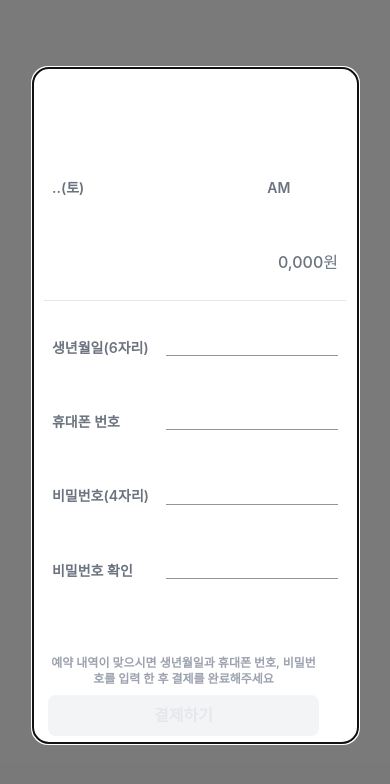
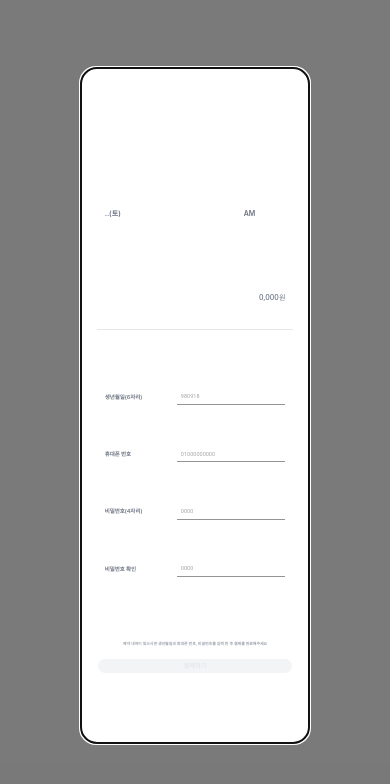
Before and after one commit to kaikim97/CS492, a React (Create React App) app: page /personalInfo in a window 390 px wide. Shown: the top 784 px of the page. Built offline with nearby package versions, Linux system fonts and the light colour scheme; a web font is replaced by a local one.

Commit message:
personalInfo responsive fixed

```diff
--- a/src/FindReservation.css
+++ b/src/FindReservation.css
@@ -1,8 +1,21 @@
 #header {
   font-size: min(1.7vw, 2.8vh);
   margin-top: 8vh;
+  text-align: center;
 }
-
+#modalRoot {
+  margin-top: 8vh;
+  margin-bottom: 12vh;
+  margin-left: auto;
+  margin-right: auto;
+  height: 80vh;
+  width: 58vw;
+  background-color: white;
+  border-color: white;
+  border-radius: 1.5vw;
+  color: #6c6c6c;
+  outline: none;
+}
 #upperHalf {
   text-align: left;
   width: 52vw;
--- a/src/PersonalInfo.js
+++ b/src/PersonalInfo.js
@@ -115,22 +115,20 @@ export default function PersonalInfo() {
   return done ? (
     <div>
       <Modal open={open}>
-        <div class="bg-white rounded-2xl text-gray-500 m-auto mt-8vh mb-12vh w-10/12 sm:w-6/12 h-80vh">
-          <div class="h-35p px-3vw pt-7vh ">
+        <div class="overflow-y-scroll bg-white rounded-2xl text-gray-500 m-auto mt-8vh mb-12vh w-10/12 sm:w-6/12 h-80vh">
+          <div class="h-40p px-4vw pt-8vh ">
             <div class="px-2vw flex flex-col justify-between h-5/6 mb-3vh">
-              <div class="text-lg md:text-2xl xl:text-4xl font-bold ">
-                {context.title}
-              </div>
+              <div class="text-title font-bold ">{context.title}</div>
 
-              <div class="text-sm md:text-lg xl:text-2xl font-semibold  flex w-10/12 xl:w-1/2 justify-between">
+              <div class="text-datetime font-semibold  flex w-10/12 xl:w-1/2 justify-between">
                 <p> {parseDate(context.date)}</p>
                 <p> {parseTime(context.time)}</p>
               </div>
               <div class="  flex w-full justify-between">
-                <p class="text-sm md:text-lg xl:text-2xl font-semibold ">
+                <p class="text-seat font-semibold ">
                   {context.seats.join(", ")}
                 </p>
-                <p class="text-xs md:text-xl xl:text-3xl font-medium ">
+                <p class="text-price font-medium ">
                   {parseInt(context.price / 1000) + ",000"}원
                 </p>
               </div>
@@ -138,20 +136,20 @@ export default function PersonalInfo() {
             <hr class="w-full  m-auto " />
           </div>
 
-          <div class="h-65p relative px-3vw py-2vh ">
-            <div class="text-xs md:text-lg xl:text-2xl font-medium flex flex-col h-1/6 justify-between my-2vh px-2vw ">
+          <div class="h-45p relative px-4vw py-2vh ">
+            <div class="text-seat font-medium flex flex-col h-35p justify-between my-2vh px-2vw ">
               <p>예약이 완료되었습니다.</p>
               <p>예약번호 &nbsp;&nbsp;&nbsp;&nbsp; {context.id}</p>
             </div>
-
-            <div class="absolute bottom-0 left-4vw w-10/12  h-20p text-center ">
-              <div class="text-xs md:text-sm xl:text-md font-semibold text-gray-400 mb-2">
+          </div>
+          <div class="w-full h-15p">
+            <div class="text-smallletter text-center w-85p m-auto  font-semibold text-gray-400 mb-2">
               예약 조회는 ‘예약 번호로 조회' 또는 ‘생년월일과 휴대폰 번호로
               조회' 모두 가능합니다
             </div>
             <div class="w-full text-center m-auto">
               <Button
-                  class="w-full text-center py-1vh rounded-lg text-md xl:text-2xl font-bold
+                class="w-85p text-center py-1p rounded-lg text-seat font-bold
                       bg-gray-200 text-gray-500"
               >
                 <Link to="/" style={{ textDecoration: "none" }}>
@@ -161,28 +159,25 @@ export default function PersonalInfo() {
             </div>
           </div>
         </div>
-        </div>
       </Modal>
     </div>
   ) : (
     <div>
       <Modal open={open}>
-        <div class="bg-white rounded-2xl text-gray-500 m-auto mt-8vh mb-12vh w-10/12 sm:w-6/12 h-80vh">
-          <div class="h-35p px-3vw pt-7vh ">
+        <div class="overflow-y-scroll bg-white rounded-2xl text-gray-500 m-auto mt-8vh mb-12vh w-7/12 sm:w-6/12 h-80vh">
+          <div class="h-40p px-4vw pt-8vh ">
             <div class="px-2vw flex flex-col justify-between h-5/6 mb-3vh">
-              <div class="text-lg md:text-2xl xl:text-4xl font-bold ">
-                {context.title}
-              </div>
+              <div class="text-title font-bold ">{context.title}</div>
 
-              <div class="text-sm md:text-lg xl:text-2xl font-semibold  flex w-10/12 xl:w-1/2 justify-between">
+              <div class="text-datetime font-semibold  flex w-10/12 xl:w-1/2 justify-between">
                 <p> {parseDate(context.date)}</p>
                 <p> {parseTime(context.time)}</p>
               </div>
               <div class="  flex w-full justify-between">
-                <p class="text-sm md:text-lg xl:text-2xl font-semibold ">
+                <p class="text-seat font-semibold ">
                   {context.seats.join(", ")}
                 </p>
-                <p class="text-md md:text-xl xl:text-3xl font-medium ">
+                <p class="text-price font-medium ">
                   {parseInt(context.price / 1000) + ",000"}원
                 </p>
               </div>
@@ -190,12 +185,13 @@ export default function PersonalInfo() {
             <hr class="w-full  m-auto " />
           </div>
 
-          <div class="h-65p relative px-3vw py-2vh ">
-            <div class="text-sm md:text-lg xl:text-2xl font-semibold flex flex-col h-60p justify-between my-2vh px-2vw ">
+          <div class="h-45p relative px-4vw py-4vh ">
+            <div class="text-label font-semibold flex flex-col h-80p  justify-between my-2vh px-2vw ">
               <div class="flex w-full items-center justify-between ">
                 <p class="">생년월일(6자리)</p>
                 <TextField
                   id="birthday"
+                  placeholder="980918"
                   value={birthday}
                   onChange={handleChange}
                   inputProps={{ maxLength: 11, style: { marginLeft: "1vw" } }}
@@ -210,6 +206,7 @@ export default function PersonalInfo() {
                 <p class="">휴대폰 번호</p>
                 <TextField
                   id="phone"
+                  placeholder="01000000000"
                   value={phone}
                   onChange={handleChange}
                   inputProps={{ maxLength: 11, style: { marginLeft: "1vw" } }}
@@ -224,6 +221,7 @@ export default function PersonalInfo() {
                 <p class="">비밀번호(4자리)</p>
                 <TextField
                   id="pwd"
+                  placeholder="0000"
                   type="password"
                   value={pwd}
                   onChange={handleChange}
@@ -239,6 +237,7 @@ export default function PersonalInfo() {
                 <p class="">비밀번호 확인</p>
                 <TextField
                   id="pwdConfirm"
+                  placeholder="0000"
                   type="password"
                   value={pwdConfirm}
                   onChange={handleChange}
@@ -251,16 +250,17 @@ export default function PersonalInfo() {
                 />
               </div>
             </div>
-            <div class="absolute bottom-0 left-4vw w-10/12  h-20p text-center ">
-              <div class="text-xs md:text-sm xl:text-md font-semibold text-gray-400 mb-2">
-                예약 내역이 맞으시면 생년월일과 휴대폰 번호, 비밀번호를 입력 한
-                후 결제를 완료해주세요
+          </div>
+          <div class="w-full h-15p">
+            <div class="text-smallletter text-center w-85p m-auto  font-semibold text-gray-400 mb-1p">
+              예약 내역이 맞으시면 생년월일과 휴대폰 번호, 비밀번호를 입력 한 후
+              결제를 완료해주세요
             </div>
             <div class="w-full text-center m-auto">
               <Button
                 disabled={buttonDisabled}
                 onClick={handleConfirm}
-                  class={`w-full text-center py-1vh rounded-lg text-md xl:text-2xl font-bold ${
+                class={`w-85p text-center py-1p rounded-lg text-seat font-bold ${
                   buttonDisabled
                     ? "bg-gray-100 text-gray-200"
                     : "bg-gray-200 text-gray-500"
@@ -271,7 +271,6 @@ export default function PersonalInfo() {
             </div>
           </div>
         </div>
-        </div>
       </Modal>
     </div>
   );
--- a/src/components/seat/seat.js
+++ b/src/components/seat/seat.js
@@ -199,7 +199,7 @@ function Seat() {
           </div>
         ))}
       </div>
-      <div class="w-full h-full justify-items-center text-center items-center m-10 p-10 ">
+      <div class="w-full h-full justify-items-center text-center items-center m-10  ">
         <TransformWrapper
           doubleClick={{ disabled: true }}
           maxScale={3}
--- a/src/features/dateAndTimeTable/DateAndTimeTable.js
+++ b/src/features/dateAndTimeTable/DateAndTimeTable.js
@@ -30,7 +30,7 @@ const DateAndTimeTable = () => {
       </div>
       <div class="flex-1 xl:flex ">
         <div class="w-screen xl:w-1/3 h-60 flex  xl:block bg-white font-bold  xl:h-screen xl:flex-auto mt-14">
-          <div class="w-80  xl:w-full h-full xl:h-1/4 relative bg-gradient-to-t bg-gray-300 from-black to-transparent ">
+          <div class="w-80 xl:w-full h-full xl:h-1/4 relative bg-gradient-to-t bg-gray-300 from-black to-transparent ">
             <div class="h-full mix-blend-multiply ">
               <img
                 src={require(`../../components/movies/${title}.jpg`).default}
--- a/src/features/movieTable/MovieRating.js
+++ b/src/features/movieTable/MovieRating.js
@@ -21,14 +21,14 @@ export default function MovieRating({ userRating }) {
 }
 
 const Star = ({ rate }) => {
-  console.log("rate: ", rate);
+  // console.log("rate: ", rate);
   let ratio = 0;
   if (rate == 1) {
     ratio = 0;
   } else {
     ratio = 80 - rate * 60;
   }
-  console.log("ratio: ", ratio);
+  // console.log("ratio: ", ratio);
   return (
     <div style={{ clipPath: `inset(0 ${ratio}% 0 0)` }}>
       <svg
--- a/tailwind.config.js
+++ b/tailwind.config.js
@@ -16,9 +16,24 @@ module.exports = {
       spoqa: ["Spoqa Han Sans Neo"],
     },
     extend: {
+      fontSize: {
+        letter: "min(1.2vw, 2.1vh)",
+        smallletter: "min(1vw, 1.6vh)",
+        bigletter: "min(2vw, 3vh)",
+        title: "min(3vw, 3vh)",
+        datetime: "min(2.8vh, 1.8vw)",
+        seat: "min(2.6vh, 1.6vw)",
+        price: "min(2.8vh, 1.8vw)",
+        label: "min(1.4vw, 2.3vh)",
+      },
       width: {
         "1/4.5": "23%",
+        "19p": "19%",
+        "85p": "85%",
+        "89p": "89%",
+
         "97/100": "97%",
+        "1/10": "10%",
       },
       height: {
         "5screen": "5vh",
@@ -34,15 +49,25 @@ module.exports = {
         table: "17vh",
         "1/10": "20%",
         "1.9/3": "65%",
+        "1p": "1%",
+        "7.5p": "7.5%",
+        "10p": "10%",
+        "15p": "15%",
         "35p": "35%",
         "20p": "20%",
+        "40p": "40%",
+        "45p": "45%",
+        "50p": "50%",
         "60p": "60%",
         "65p": "65%",
+        "80p": "80%",
         76: "76px",
         "1vw": "1vw",
         "2vw": "2vw",
         "3vw": "3vw",
         "4vw": "4vw",
+        "6vw": "6vw",
+        "24vw": "24vw",
         "1vh": "1vh",
         "2vh": "2vh",
         "3vh": "3vh",
```
Also changed, not shown: src/features/movieTable/MovieTable.js (+4 -3 lines), src/findReservation.js (+19 -15 lines), 1 other file (tests, documents, lock files or other folders). Lines whose indentation alone changed are shown as unchanged.
